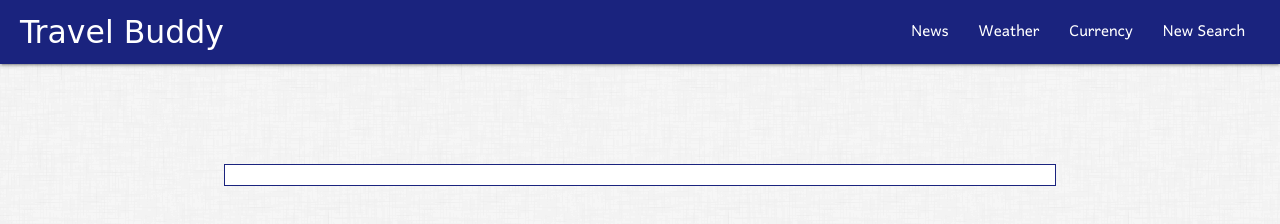
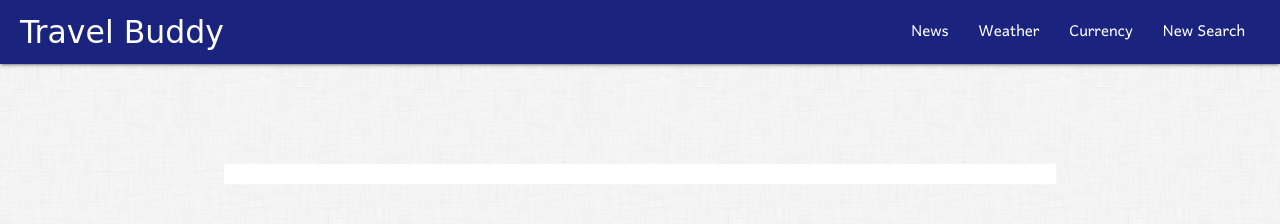
Before and after one commit to kumikonomura/TheEnigmas, a plain HTML site: page news.html in a window 1280 px wide. Drawn offline with nearby package versions, Linux system fonts and the light colour scheme; no server answers; a web font is replaced by a local one.

Commit message:
made improvements to news page styling

```diff
--- a/assets/css/style-news.css
+++ b/assets/css/style-news.css
@@ -27,12 +27,14 @@ nav {
     margin: 100px auto;
     width: 65%;
     padding: 10px;
-    border: 1px solid #1a237e;
+    /* border: 1px solid #1a237e; */
+    line-height: normal;
 }
 
 img {
     height: 100px;
     float: right;
+    padding: 5px;
 }
 
 /* this is for the menu items on mobile slide navigation */
```
Also changed, not shown: assets/javascript/travelBuddy.js (+6 -1 lines).
